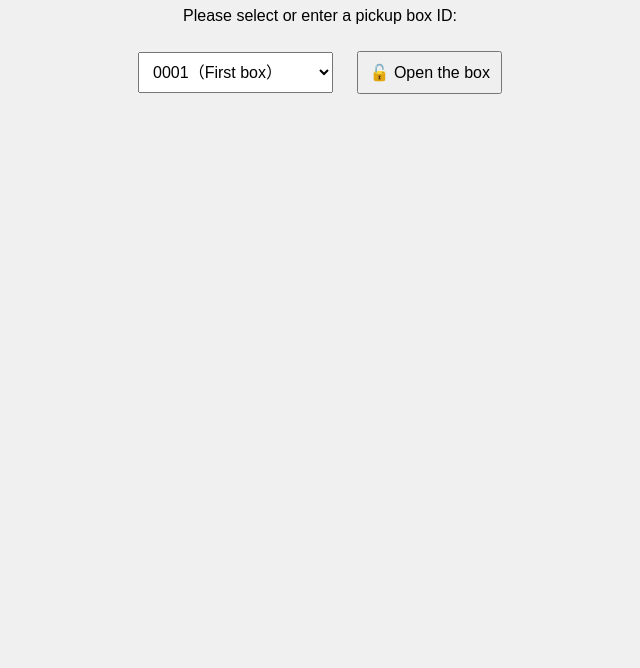
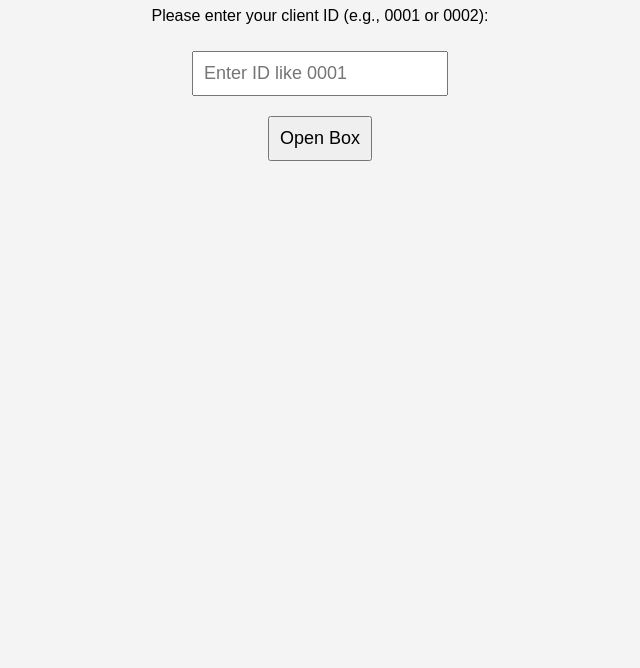
Before and after one commit to makkeeeeee/makkeeeeee.github.io, a plain HTML site: page index.html in a window 1280 px wide. Shown: the part 132-800 px from the top of the page, without its empty margins (320-960 px from the left). Drawn offline with Linux system fonts and the light colour scheme.

Commit message:
Update index.html

```diff
--- a/index.html
+++ b/index.html
@@ -1,58 +1,58 @@
 <!DOCTYPE html>
-<html lang="zh-CN">
+<html lang="en">
 <head>
-  <meta charset="UTF-8">
-  <title>📦 Intelligent Pickup System</title>
+  <meta charset="UTF-8" />
+  <title>📦 Smart Parcel Locker</title>
   <style>
-    body {
-      font-family: Arial, sans-serif;
-      text-align: center;
-      padding: 50px;
-      background: #f0f0f0;
-    }
-    h1 {
-      color: #333;
-    }
-    input, select, button {
-      padding: 10px;
-      font-size: 16px;
-      margin: 10px;
-    }
-    .status {
-      margin-top: 20px;
-      font-size: 16px;
-      color: green;
-    }
+    body { font-family: Arial, sans-serif; text-align: center; background: #f4f4f4; padding: 50px; }
+    input, button { font-size: 18px; padding: 10px; margin: 10px; }
+    .msg { font-size: 18px; color: #333; margin-top: 20px; }
   </style>
 </head>
 <body>
-  <h1>📦 Intelligent Pickup System</h1>
-  <p>Please select or enter a pickup box ID:</p>
-
-  <select id="boxSelect">
-    <option value="0001">0001（First box）</option>
-    <option value="0002">0002（Second box）</option>
-    <option value="0003">0003（Third box）</option>
-  </select>
-
-  <button onclick="openBox()">🔓 Open the box</button>
-
-  <div id="msg" class="status"></div>
+  <h1>📦 Smart Parcel Locker</h1>
+  <p>Please enter your client ID (e.g., 0001 or 0002):</p>
+  <input type="text" id="clientId" placeholder="Enter ID like 0001" />
+  <br>
+  <button onclick="openBox()">Open Box</button>
+  <div id="status" class="msg"></div>
 
   <script>
-    const espIP = "192.168.43.36"; // ← 替换为你的 ESP32 IP
+    const esp32_ip = "192.168.43.36";  // ← Replace with your ESP32 IP
 
     function openBox() {
-      const id = document.getElementById("boxSelect").value;
-      const url = `http://${espIP}/open?id=${id}`;
+      const id = document.getElementById("clientId").value.trim();
+      if (!id) {
+        document.getElementById("status").innerText = "❌ Please enter a valid ID.";
+        return;
+      }
 
-      fetch(url)
+      fetch(`http://${esp32_ip}/open?id=${id}`)
         .then(res => res.text())
-        .then(txt => {
-          document.getElementById("msg").innerText = txt;
+        .then(msg => {
+          document.getElementById("status").innerText =
+            `📦 Box for client ${id} is now open. Please take your parcel (10 seconds)...`;
+
+          let seconds = 10;
+          const countdown = setInterval(() => {
+            seconds--;
+            if (seconds > 0) {
+              document.getElementById("status").innerText =
+                `📦 Box for client ${id} is open. ${seconds} seconds remaining...`;
+            } else {
+              clearInterval(countdown);
+              document.getElementById("status").innerText =
+                `✅ Client ${id}'s parcel has been picked up. Box is now empty.`;
+
+              setTimeout(() => {
+                document.getElementById("clientId").value = "";
+                document.getElementById("status").innerText = "";
+              }, 3000);
+            }
+          }, 1000);
         })
-        .catch(err => {
-          document.getElementById("msg").innerText = "❌ Unable to connect to ESP32";
+        .catch(() => {
+          document.getElementById("status").innerText = "❌ Could not connect to ESP32.";
         });
     }
   </script>
```
